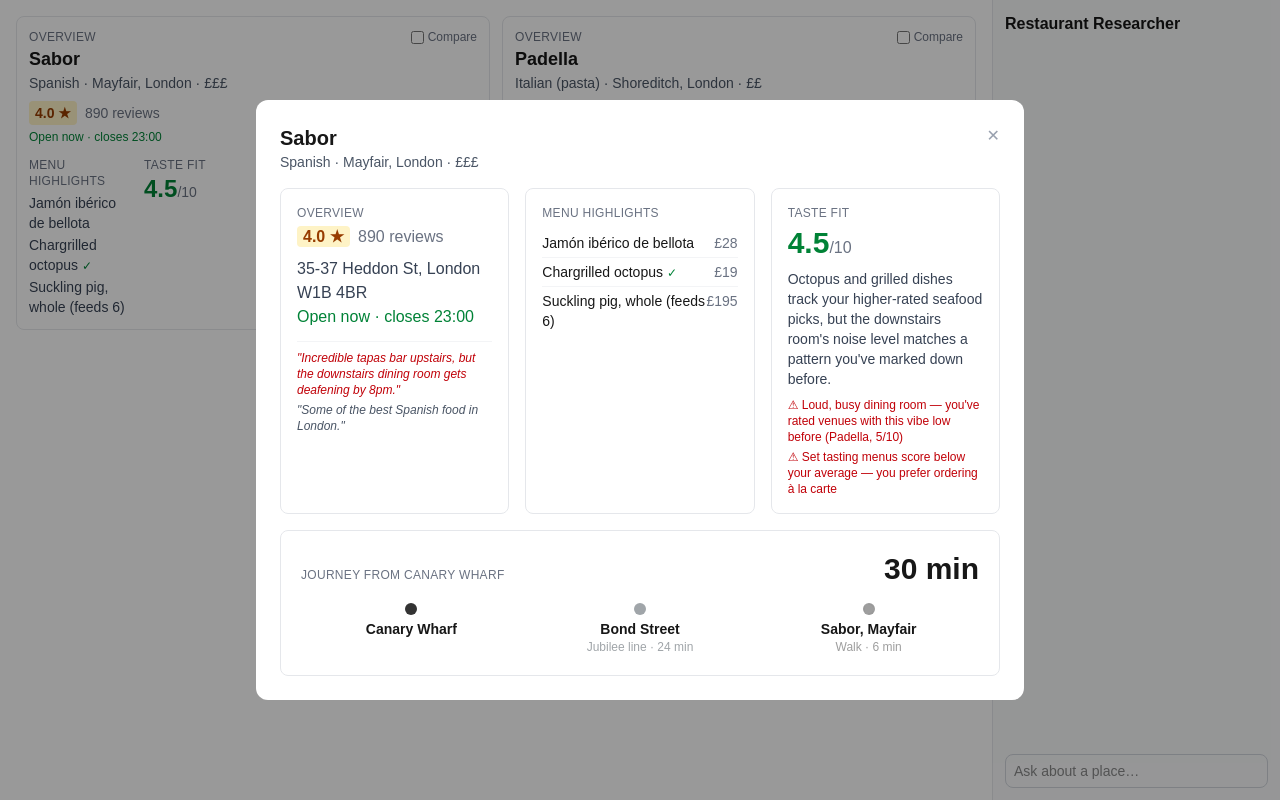
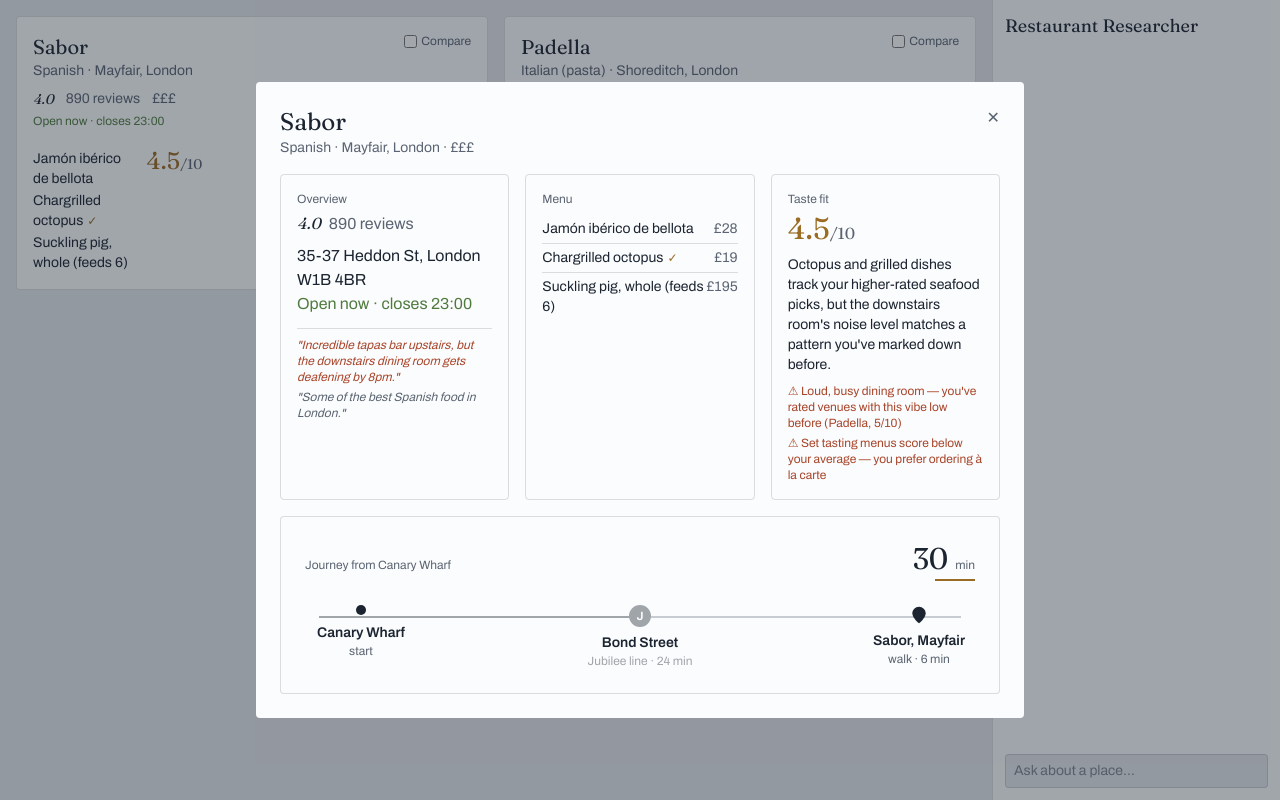
Before and after one commit to Fredheda/restaurant-researcher-app, a Next.js app in the folder frontend/: page / in a window 1280 px wide. Both pictures are taken after a click on the button 253 px from the left and 87 px from the top of the page. Built offline with nearby package versions, Linux system fonts and the light colour scheme.

Commit message:
style changes

```diff
--- a/frontend/app/board.tsx
+++ b/frontend/app/board.tsx
@@ -15,13 +15,13 @@ export function Board({
   onCompare: () => void;
 }) {
   return (
-    <div className="relative flex-1 overflow-y-auto p-4">
+    <div className="relative flex-1 overflow-y-auto bg-bg p-4">
       {places.length === 0 ? (
-        <p className="text-sm text-gray-500">
+        <p className="text-sm text-navy-muted">
           Ask about a place in the chat to add it to the board.
         </p>
       ) : (
-        <div className="grid grid-cols-1 gap-3 lg:grid-cols-2">
+        <div className="grid grid-cols-1 gap-4 lg:grid-cols-2">
           {places.map((place) => (
             <Card
               key={place.id}
@@ -37,9 +37,9 @@ export function Board({
         <button
           type="button"
           onClick={onCompare}
-          className="fixed bottom-6 left-1/2 -translate-x-1/2 rounded-full bg-blue-600 px-5 py-2 text-sm font-semibold text-white shadow-lg"
+          className="fixed bottom-6 left-1/2 -translate-x-1/2 rounded-sm bg-navy px-5 py-2 text-sm font-semibold text-surface"
         >
-          Compare {selectedIds.length} selected →
+          Compare {selectedIds.length} selected
         </button>
       )}
     </div>
--- a/frontend/app/card.tsx
+++ b/frontend/app/card.tsx
@@ -17,19 +17,18 @@ export function Card({
   return (
     <div
       data-testid={`card-${place.id}`}
-      className="grid grid-cols-1 gap-3 rounded-lg border border-gray-200 bg-white p-3 sm:grid-cols-2 lg:grid-cols-4"
+      className="grid grid-cols-1 gap-4 rounded-sm border border-hairline bg-surface p-4 sm:grid-cols-2 lg:grid-cols-4"
     >
       <button type="button" onClick={() => onOpen(place.id)} className="col-span-full text-left">
         <div className="flex items-start justify-between">
           <div>
-            <div className="text-xs uppercase tracking-wide text-gray-500">Overview</div>
-            <div className="text-lg font-bold">{place.name}</div>
-            <div className="text-sm text-gray-600">
-              {place.type} · {place.neighbourhood} · {place.priceTier}
+            <div className="font-display text-xl text-navy">{place.name}</div>
+            <div className="text-sm text-navy-muted">
+              {place.type} · {place.neighbourhood}
             </div>
           </div>
           <label
-            className="flex items-center gap-1 text-xs text-gray-500"
+            className="flex items-center gap-1 text-xs text-navy-muted"
             onClick={(e) => e.stopPropagation()}
           >
             <input
@@ -41,32 +40,29 @@ export function Card({
             Compare
           </label>
         </div>
-        <div className="mt-2 flex items-center gap-2 text-sm">
-          <span className="rounded bg-amber-100 px-1.5 py-0.5 font-semibold text-amber-800">
-            {place.overview.rating.toFixed(1)} ★
-          </span>
-          <span className="text-gray-500">{place.overview.reviewCount} reviews</span>
+        <div className="mt-2 flex items-center gap-3 text-sm">
+          <span className="font-display text-navy italic">{place.overview.rating.toFixed(1)}</span>
+          <span className="text-navy-muted">{place.overview.reviewCount} reviews</span>
+          <span className="text-navy-muted">{place.priceTier}</span>
         </div>
-        <div className="mt-1 text-xs text-green-700">{place.overview.openStatus}</div>
+        <div className="mt-1 text-xs text-good">{place.overview.openStatus}</div>
       </button>
 
       <div>
-        <div className="text-xs uppercase tracking-wide text-gray-500">Menu highlights</div>
-        <ul className="mt-1 space-y-0.5 text-sm text-gray-700">
+        <ul className="mt-1 space-y-0.5 text-sm text-navy">
           {topDishes.map((item) => (
             <li key={item.name}>
               {item.name}
-              {item.matchesTaste && <span className="ml-1 text-xs text-green-700">✓</span>}
+              {item.matchesTaste && <span className="ml-1 text-xs text-brass">✓</span>}
             </li>
           ))}
         </ul>
       </div>
 
       <div>
-        <div className="text-xs uppercase tracking-wide text-gray-500">Taste fit</div>
-        <div className="text-2xl font-extrabold text-green-700">
+        <div className="font-display text-2xl text-brass">
           {place.tasteFit.score.toFixed(1)}
-          <span className="text-sm font-normal text-gray-500">/10</span>
+          <span className="text-sm font-normal text-navy-muted">/10</span>
         </div>
       </div>
 
--- a/frontend/app/chat-panel.tsx
+++ b/frontend/app/chat-panel.tsx
@@ -49,16 +49,16 @@ export function ChatPanel({
   }
 
   return (
-    <aside className="flex w-72 flex-col border-l border-gray-200 bg-gray-50 p-3">
-      <div className="mb-2 font-semibold">Restaurant Researcher</div>
+    <aside className="flex w-72 flex-col border-l border-hairline bg-surface p-3">
+      <div className="mb-2 font-display text-lg text-navy">Restaurant Researcher</div>
       <div data-testid="chat-messages" className="flex-1 space-y-2 overflow-y-auto text-sm">
         {messages.map((m) => (
           <div
             key={m.id}
             className={
               m.role === "user"
-                ? "ml-auto max-w-[85%] rounded-lg bg-blue-100 px-2 py-1"
-                : "text-gray-500"
+                ? "ml-auto max-w-[85%] rounded-sm bg-navy px-2 py-1 text-surface"
+                : "text-navy-muted"
             }
           >
             {m.role === "status" ? `• ${m.text}` : m.text}
@@ -71,7 +71,7 @@ export function ChatPanel({
           onChange={(e) => setInput(e.target.value)}
           disabled={busy}
           placeholder="Ask about a place…"
-          className="w-full rounded-lg border border-gray-300 px-2 py-1.5 text-sm"
+          className="w-full rounded-sm border border-hairline bg-bg px-2 py-1.5 text-sm text-navy"
         />
       </form>
     </aside>
--- a/frontend/app/detail-overlay.tsx
+++ b/frontend/app/detail-overlay.tsx
@@ -9,39 +9,37 @@ export function DetailOverlay({
   onClose: () => void;
 }) {
   return (
-    <div className="fixed inset-0 z-50 flex items-center justify-center bg-black/40 p-4" onClick={onClose}>
+    <div className="fixed inset-0 z-50 flex items-center justify-center bg-navy/40 p-4" onClick={onClose}>
       <div
         data-testid="detail-overlay"
-        className="max-h-[90vh] w-full max-w-3xl overflow-y-auto rounded-xl bg-white p-6"
+        className="max-h-[90vh] w-full max-w-3xl overflow-y-auto rounded-sm bg-surface p-6"
         onClick={(e) => e.stopPropagation()}
       >
         <div className="mb-4 flex items-start justify-between">
           <div>
-            <h2 className="text-xl font-bold">{place.name}</h2>
-            <p className="text-sm text-gray-600">
+            <h2 className="font-display text-2xl text-navy">{place.name}</h2>
+            <p className="text-sm text-navy-muted">
               {place.type} · {place.neighbourhood} · {place.priceTier}
             </p>
           </div>
-          <button type="button" onClick={onClose} aria-label="Close" className="text-gray-400">
+          <button type="button" onClick={onClose} aria-label="Close" className="text-navy-muted">
             ✕
           </button>
         </div>
 
         <div className="grid grid-cols-1 gap-4 md:grid-cols-3">
-          <section className="rounded-lg border border-gray-200 p-4">
-            <div className="text-xs uppercase tracking-wide text-gray-500">Overview</div>
+          <section className="rounded-sm border border-hairline p-4">
+            <div className="text-xs text-navy-muted">Overview</div>
             <div className="mt-1">
-              <span className="rounded bg-amber-100 px-1.5 py-0.5 font-semibold text-amber-800">
-                {place.overview.rating.toFixed(1)} ★
-              </span>
-              <span className="ml-2 text-gray-500">{place.overview.reviewCount} reviews</span>
+              <span className="font-display italic text-navy">{place.overview.rating.toFixed(1)}</span>
+              <span className="ml-2 text-navy-muted">{place.overview.reviewCount} reviews</span>
             </div>
-            <p className="mt-2 text-gray-700">{place.overview.address}</p>
-            <p className="text-green-700">{place.overview.openStatus}</p>
+            <p className="mt-2 text-navy">{place.overview.address}</p>
+            <p className="text-good">{place.overview.openStatus}</p>
             {place.overview.reviewQuotes.length > 0 && (
-              <ul className="mt-3 space-y-1 border-t border-gray-100 pt-2 text-xs italic text-gray-600">
+              <ul className="mt-3 space-y-1 border-t border-hairline pt-2 text-xs italic text-navy-muted">
                 {place.overview.reviewQuotes.map((q) => (
-                  <li key={q.text} className={q.sentiment === "negative" ? "text-red-700" : undefined}>
+                  <li key={q.text} className={q.sentiment === "negative" ? "text-warn" : undefined}>
                     &quot;{q.text}&quot;
                   </li>
                 ))}
@@ -49,30 +47,30 @@ export function DetailOverlay({
             )}
           </section>
 
-          <section className="rounded-lg border border-gray-200 p-4">
-            <div className="text-xs uppercase tracking-wide text-gray-500">Menu highlights</div>
-            <ul className="mt-2 divide-y divide-gray-100 text-sm">
+          <section className="rounded-sm border border-hairline p-4">
+            <div className="text-xs text-navy-muted">Menu</div>
+            <ul className="mt-2 divide-y divide-hairline text-sm">
               {place.menu.items.map((item) => (
                 <li key={item.name} className="flex justify-between py-1">
                   <span>
                     {item.name}
-                    {item.matchesTaste && <span className="ml-1 text-xs text-green-700">✓</span>}
+                    {item.matchesTaste && <span className="ml-1 text-xs text-brass">✓</span>}
                   </span>
-                  {item.price && <span className="text-gray-500">{item.price}</span>}
+                  {item.price && <span className="text-navy-muted">{item.price}</span>}
                 </li>
               ))}
             </ul>
           </section>
 
-          <section className="rounded-lg border border-gray-200 p-4">
-            <div className="text-xs uppercase tracking-wide text-gray-500">Taste fit</div>
-            <div className="mt-1 text-3xl font-extrabold text-green-700">
+          <section className="rounded-sm border border-hairline p-4">
+            <div className="text-xs text-navy-muted">Taste fit</div>
+            <div className="mt-1 font-display text-3xl text-brass">
               {place.tasteFit.score.toFixed(1)}
-              <span className="text-base font-normal text-gray-500">/10</span>
+              <span className="text-base font-normal text-navy-muted">/10</span>
             </div>
-            <p className="mt-2 text-sm text-gray-700">{place.tasteFit.reasoning}</p>
+            <p className="mt-2 text-sm text-navy">{place.tasteFit.reasoning}</p>
             {place.tasteFit.misses.length > 0 && (
-              <ul className="mt-2 space-y-1 text-xs text-red-700">
+              <ul className="mt-2 space-y-1 text-xs text-warn">
                 {place.tasteFit.misses.map((m) => (
                   <li key={m}>⚠ {m}</li>
                 ))}
--- a/frontend/app/globals.css
+++ b/frontend/app/globals.css
@@ -1,12 +1,27 @@
 @import "tailwindcss";
 
-:root {
-  --background: #ffffff;
-  --foreground: #171717;
+/*
+ * "Ledger" theme — navy ink as the primary color throughout (not grey or
+ * black), brass used sparingly for the one number that matters (taste fit),
+ * cool white/grey surfaces (not cream). See the design-brainstorm session
+ * mockups under .superpowers/brainstorm/ for the direction this came from.
+ */
+@theme {
+  --font-display: var(--font-fraunces), Georgia, serif;
+  --font-sans: var(--font-archivo), Arial, sans-serif;
+
+  --color-navy: #1b2430;
+  --color-navy-muted: #5b6472;
+  --color-brass: #9a6b24;
+  --color-good: #4f7a3f;
+  --color-warn: #a8452a;
+  --color-bg: #e4e7ec;
+  --color-surface: #fbfcfd;
+  --color-hairline: rgb(27 36 48 / 15%);
 }
 
 body {
-  background: var(--background);
-  color: var(--foreground);
-  font-family: Arial, Helvetica, sans-serif;
+  background: var(--color-bg);
+  color: var(--color-navy);
+  font-family: var(--font-sans);
 }
--- a/frontend/app/journey-widget.tsx
+++ b/frontend/app/journey-widget.tsx
@@ -1,9 +1,25 @@
 import type { PlaceResult } from "./types";
 
 type Journey = PlaceResult["journey"];
+type Leg = Journey["legs"][number];
 
-const WALK_COLOR = "#9E9E9E";
-const WALK_DASH = "repeating-linear-gradient(90deg,#9E9E9E 0 4px,transparent 4px 8px)";
+const WALK_COLOR = "#9AA3B2";
+const NAVY = "#1B2430";
+
+function badgeLetter(leg: Leg) {
+  return leg.line.trim().charAt(0).toUpperCase();
+}
+
+function PinIcon({ size, color }: { size: number; color: string }) {
+  return (
+    <svg width={size} height={size} viewBox="0 0 24 24" aria-hidden="true">
+      <path
+        d="M12 2C7.6 2 4 5.6 4 10c0 6 8 12 8 12s8-6 8-12c0-4.4-3.6-8-8-8z"
+        fill={color}
+      />
+    </svg>
+  );
+}
 
 export function JourneyWidget({
   journey,
@@ -16,73 +32,114 @@ export function JourneyWidget({
     return (
       <div
         data-testid="journey-widget-compact"
-        className="rounded-lg border border-gray-200 bg-white p-3 text-sm"
+        className="rounded-sm border border-hairline bg-surface p-3 text-sm"
       >
-        <div className="text-xs uppercase tracking-wide text-gray-500">
-          Journey · Canary Wharf
+        <div className="flex items-baseline justify-between">
+          <span className="text-xs text-navy-muted">from Canary Wharf</span>
+          <span className="font-display text-xl text-navy">{journey.totalMinutes} min</span>
         </div>
-        <div className="mt-1 text-2xl font-bold">{journey.totalMinutes} min</div>
-        <div className="mt-2 flex items-center gap-1">
-          {journey.legs.map((leg, i) => (
-            <span
-              key={i}
-              className="h-1 flex-1 rounded"
-              style={{ background: leg.mode === "walking" ? WALK_DASH : leg.lineColor }}
-            />
-          ))}
+        <div className="mt-3 flex items-center">
+          <span className="h-2 w-2 flex-shrink-0 rounded-full bg-navy" />
+          {journey.legs.map((leg, i) => {
+            const isLast = i === journey.legs.length - 1;
+            return (
+              <span key={i} className="flex flex-1 items-center">
+                <span
+                  className="h-0.5 flex-1"
+                  style={{
+                    background:
+                      leg.mode === "walking"
+                        ? `repeating-linear-gradient(90deg, ${WALK_COLOR} 0 3px, transparent 3px 6px)`
+                        : leg.lineColor,
+                  }}
+                />
+                {isLast ? (
+                  <PinIcon size={14} color={NAVY} />
+                ) : leg.mode === "walking" ? (
+                  <span className="h-2 w-2 flex-shrink-0 rounded-full bg-navy" />
+                ) : (
+                  <span
+                    className="flex h-3.5 w-3.5 flex-shrink-0 items-center justify-center rounded-full text-[8px] font-semibold text-white"
+                    style={{ background: leg.lineColor }}
+                  >
+                    {badgeLetter(leg)}
+                  </span>
+                )}
+              </span>
+            );
+          })}
         </div>
       </div>
     );
   }
 
-  const stops = legsToStops(journey);
-
   return (
     <div
       data-testid="journey-widget-full"
-      className="rounded-lg border border-gray-200 bg-white p-5 text-sm"
+      className="rounded-sm border border-hairline bg-surface p-6 text-sm"
     >
-      <div className="mb-4 flex items-baseline justify-between">
-        <div className="text-xs uppercase tracking-wide text-gray-500">
-          Journey from Canary Wharf
+      <div className="mb-6 flex items-baseline justify-between">
+        <span className="text-xs text-navy-muted">Journey from Canary Wharf</span>
+        <div className="text-right">
+          <span className="font-display text-3xl text-navy">{journey.totalMinutes}</span>{" "}
+          <span className="ml-1 text-xs text-navy-muted">min</span>
+          <div className="ml-auto mt-0.5 h-0.5 w-10 bg-brass" />
         </div>
-        <div className="text-3xl font-extrabold">{journey.totalMinutes} min</div>
       </div>
-      <ol className="flex items-start justify-between gap-2">
-        {stops.map((stop, i) => (
-          <li key={i} className="flex flex-1 flex-col items-center text-center">
-            <span
-              className="mb-1 h-3 w-3 rounded-full"
-              style={{
-                background: stop.color,
-                border: stop.dashed ? "2px dashed #999" : undefined,
-              }}
-            />
-            <span className="font-semibold">{stop.name}</span>
-            {stop.legLabel && (
-              <span className="text-xs" style={{ color: stop.color }}>
-                {stop.legLabel}
-              </span>
-            )}
+
+      <div className="relative">
+        <div
+          className="absolute top-[11px] right-3.5 left-3.5 h-0.5"
+          style={{ background: trackGradient(journey.legs) }}
+        />
+        <ol className="relative flex items-start justify-between gap-2">
+          <li className="flex w-28 flex-col items-center text-center">
+            <span className="h-2.5 w-2.5 rounded-full bg-navy" />
+            <span className="mt-2 text-sm font-semibold text-navy">
+              {journey.legs[0].from}
+            </span>
+            <span className="text-xs text-navy-muted">start</span>
           </li>
-        ))}
-      </ol>
+          {journey.legs.map((leg, i) => {
+            const isLast = i === journey.legs.length - 1;
+            return (
+              <li key={i} className="flex w-28 flex-col items-center text-center">
+                {isLast ? (
+                  <PinIcon size={20} color={NAVY} />
+                ) : leg.mode === "walking" ? (
+                  <span className="h-2.5 w-2.5 rounded-full bg-navy" />
+                ) : (
+                  <span
+                    className="flex h-[22px] w-[22px] items-center justify-center rounded-full text-xs font-semibold text-white"
+                    style={{ background: leg.lineColor }}
+                  >
+                    {badgeLetter(leg)}
+                  </span>
+                )}
+                <span className="mt-1.5 text-sm font-semibold text-navy">{leg.to}</span>
+                <span
+                  className="text-xs"
+                  style={{ color: leg.mode === "walking" ? "#5B6472" : leg.lineColor }}
+                >
+                  {leg.mode === "walking" ? "walk" : leg.line} · {leg.durationMinutes} min
+                </span>
+              </li>
+            );
+          })}
+        </ol>
+      </div>
     </div>
   );
 }
 
-function legsToStops(journey: Journey) {
-  const stops: { name: string; color: string; dashed: boolean; legLabel?: string }[] = [];
-  journey.legs.forEach((leg, i) => {
-    if (i === 0) {
-      stops.push({ name: leg.from, color: "#333333", dashed: false });
-    }
-    stops.push({
-      name: leg.to,
-      color: leg.mode === "walking" ? WALK_COLOR : leg.lineColor,
-      dashed: leg.mode === "walking",
-      legLabel: `${leg.line} · ${leg.durationMinutes} min`,
-    });
+function trackGradient(legs: Leg[]) {
+  const n = legs.length;
+  const stops: string[] = [];
+  legs.forEach((leg, i) => {
+    const color = leg.mode === "walking" ? "#C7CCD3" : leg.lineColor;
+    const start = (i / n) * 100;
+    const end = ((i + 1) / n) * 100;
+    stops.push(`${color} ${start}%`, `${color} ${end}%`);
   });
-  return stops;
+  return `linear-gradient(to right, ${stops.join(", ")})`;
 }
--- a/frontend/app/layout.tsx
+++ b/frontend/app/layout.tsx
@@ -1,5 +1,19 @@
 import type { Metadata } from "next";
+import { Fraunces, Archivo } from "next/font/google";
 import "./globals.css";
+
+const fraunces = Fraunces({
+  subsets: ["latin"],
+  variable: "--font-fraunces",
+  weight: ["400", "500", "600"],
+  style: ["normal", "italic"],
+});
+
+const archivo = Archivo({
+  subsets: ["latin"],
+  variable: "--font-archivo",
+  weight: ["400", "500", "600", "700"],
+});
 
 export const metadata: Metadata = {
   title: "Restaurant Researcher",
@@ -12,7 +26,7 @@ export default function RootLayout({
   children: React.ReactNode;
 }) {
   return (
-    <html lang="en">
+    <html lang="en" className={`${fraunces.variable} ${archivo.variable}`}>
       <body>{children}</body>
     </html>
   );
```
Also changed, not shown: frontend/app/compare-panel.tsx (+9 -9 lines).
